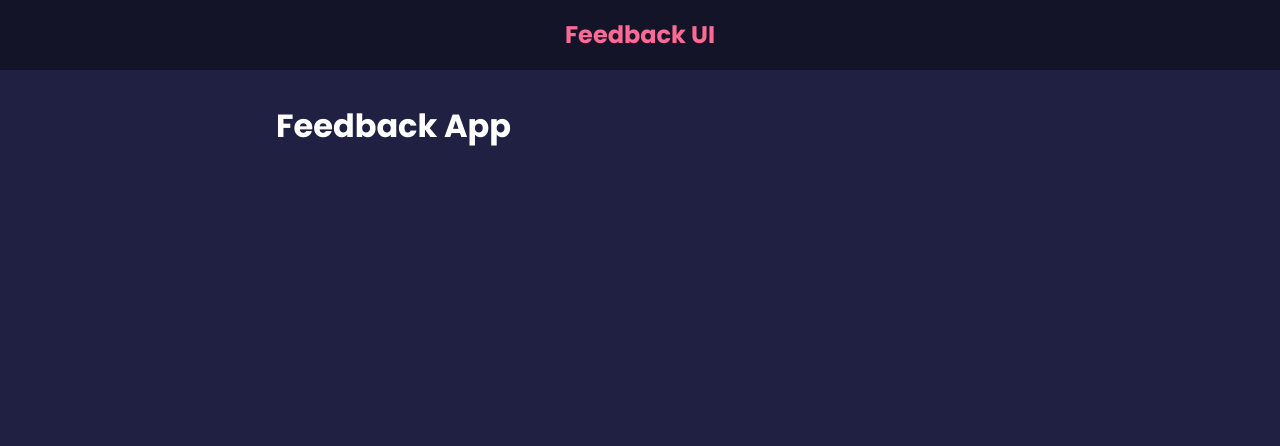
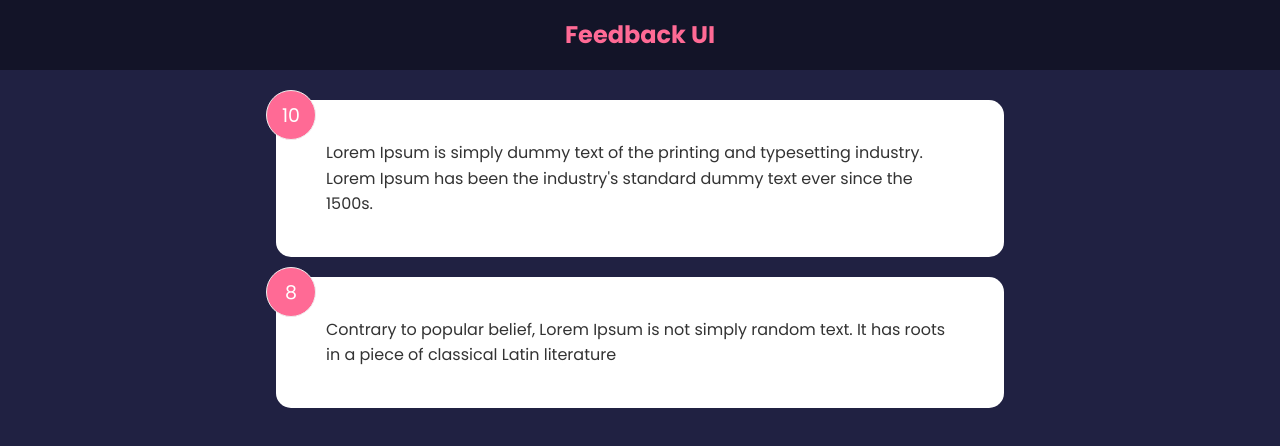
Before and after one commit to cday96/feedback-app, a React (Create React App) app: page / in a window 1280 px wide. Shown: the top 446 px of the page. Built offline with nearby package versions, Linux system fonts and the light colour scheme.

Commit message:
add global state and feedbacklist comp

```diff
--- a/src/App.js
+++ b/src/App.js
@@ -1,12 +1,17 @@
+import { useState } from "react"
 import Header from "./components/Header"
+import FeedbackList from "./components/FeedbackList"
+import FeedbackData from "./data/FeedbackData"
 
 function App() {
+
+    const [feedback, setFeedback] = useState (FeedbackData)
 
     return (
         <>
             <Header />
-            <div className="container">
-                <h1>Feedback App</h1>
+            <div className = "container">
+                <FeedbackList feedback = { feedback } />
             </div>
         </>
     )
--- /dev/null
+++ b/src/components/FeedbackItem.jsx
@@ -0,0 +1,17 @@
+import React from 'react'
+
+function FeedbackItem( { item }) {
+
+    return (
+        <div className = "card" >
+            <div className = "num-display">
+                { item.rating }
+            </div>
+            <div className = "text-display">
+                { item.text }
+            </div>
+        </div>
+    )
+}
+
+export default FeedbackItem
--- /dev/null
+++ b/src/components/FeedbackList.jsx
@@ -0,0 +1,19 @@
+import React from 'react'
+import FeedbackItem from './FeedbackItem'
+
+function FeedbackList({ feedback }) {
+
+    if (!feedback || feedback.length === 0) {
+        return <p>No Feednack Yet</p>
+    }
+
+    return (
+        <div className = "feedback-list">
+            { feedback.map((item) => (
+                <FeedbackItem key = { item.id } item = { item } />
+            )) }
+        </div>
+    )
+}
+
+export default FeedbackList
--- a/src/components/Header.jsx
+++ b/src/components/Header.jsx
@@ -1,6 +1,6 @@
 import React from 'react'
 
-function Header({ text, bgColor, textColor }) {
+function Header({ title, bgColor, textColor }) {
 
     const headerStyles = {
         backgroundColor: bgColor,
@@ -10,14 +10,14 @@ function Header({ text, bgColor, textColor }) {
     return (
         <header style = { headerStyles }>
             <div className="container">
-                <h2>{ text }</h2>
+                <h2>{ title }</h2>
             </div>
         </header>
     )
 }
 
 Header.defaultProps = {
-    text: "Feedback UI",
+    title: "Feedback UI",
     bgColor: "rgba(0,0,0,0.4)",
     textColor: "#FF6A95",
 }
--- /dev/null
+++ b/src/data/FeedbackData.js
@@ -0,0 +1,14 @@
+const FeedbackData = [
+    {
+        id: 1,
+        rating: 10,
+        text: "Lorem Ipsum is simply dummy text of the printing and typesetting industry. Lorem Ipsum has been the industry's standard dummy text ever since the 1500s.",
+    },
+    {
+        id: 2,
+        rating: 8,
+        text: "Contrary to popular belief, Lorem Ipsum is not simply random text. It has roots in a piece of classical Latin literature",
+    }
+]
+
+export default FeedbackData
```
